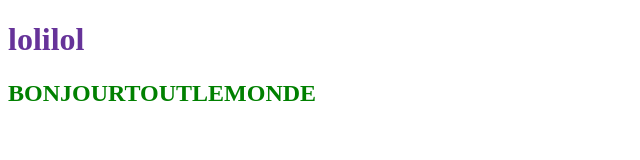
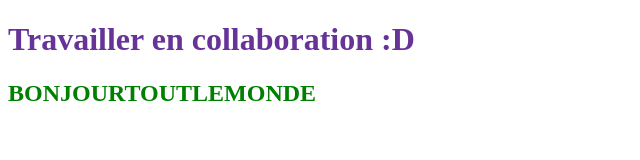
Before and after one commit to Lucas-Hetic/TP-NOV, a plain HTML site: page index.html in a window 1280 px wide. Shown: the whole page, without its empty margins (0-640 px from the left). Drawn offline with Linux system fonts and the light colour scheme.

Commit message:
h1 modified

```diff
--- a/index.html
+++ b/index.html
@@ -8,7 +8,7 @@
     <link rel="stylesheet" href="style.css" />
   </head>
   <body>
-    <h1>lolilol</h1>
+    <h1>Travailler en collaboration :D</h1>
     <h2>BONJOURTOUTLEMONDE</h2>
   </body>
 </html>
```
